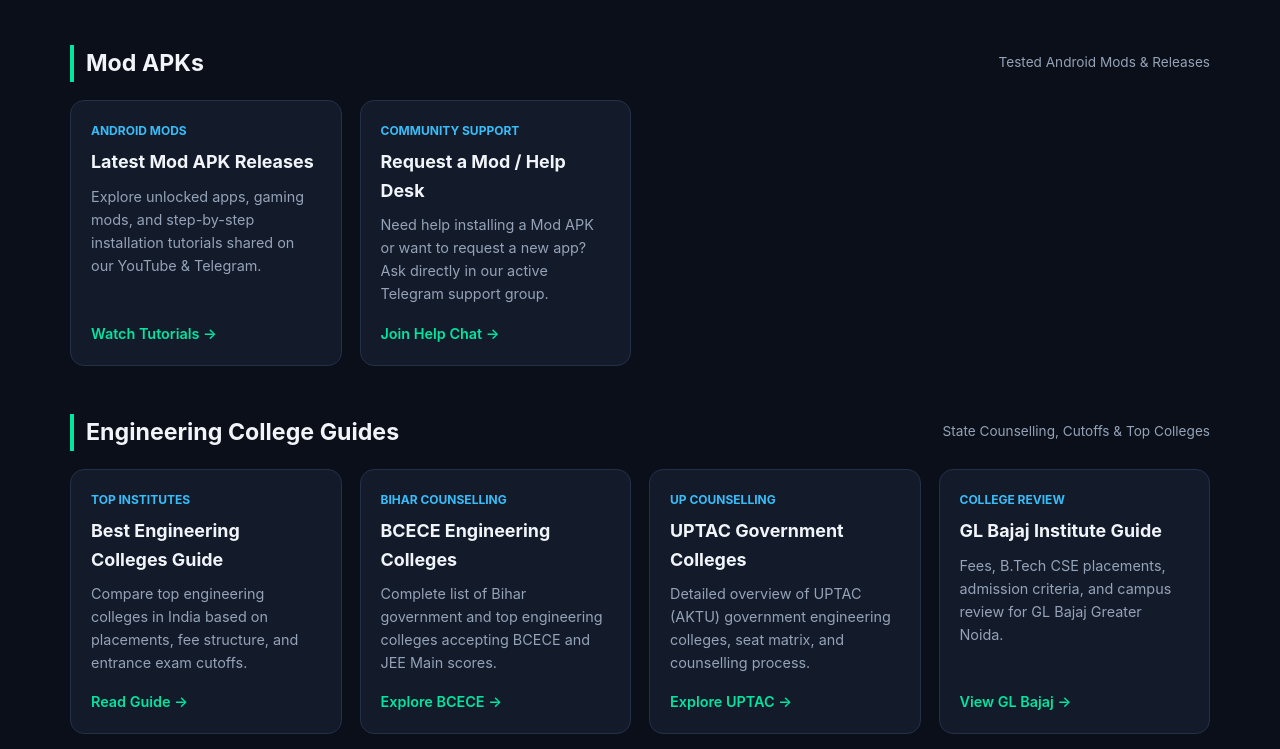
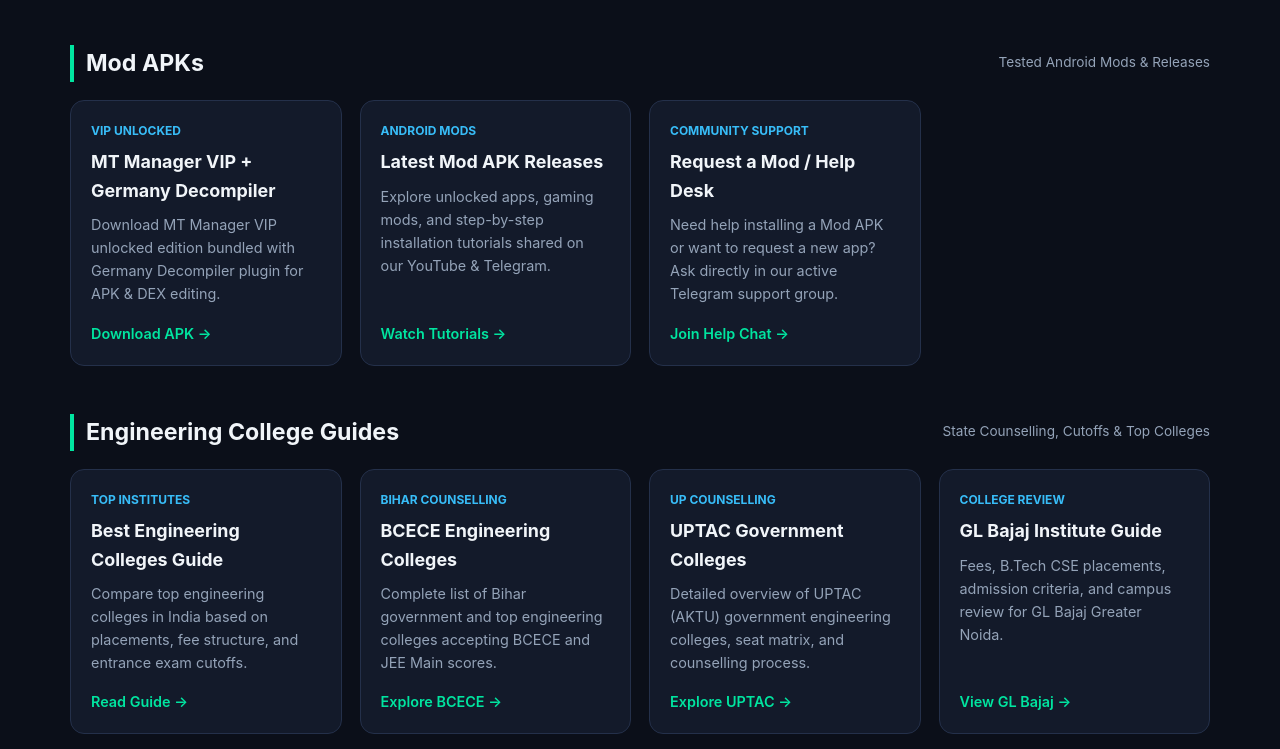
Before and after one commit to luadecode32-hash/luadecode32-hash.github.io, a plain HTML site: page index.html in a window 1280 px wide. Shown: the part 837-1586 px from the top of the page. Drawn offline with Linux system fonts and the light colour scheme.

Commit message:
Add MT Manager VIP card to index.html
Added a new card for MT Manager VIP with a download link.

```diff
--- a/index.html
+++ b/index.html
@@ -399,6 +399,15 @@
         <span>Tested Android Mods &amp; Releases</span>
       </div>
       <div class="grid">
+                <article class="card searchable-item">
+          <div>
+            <div class="card-tag">VIP Unlocked</div>
+            <h3>MT Manager VIP + Germany Decompiler</h3>
+            <p>Download MT Manager VIP unlocked edition bundled with Germany Decompiler plugin for APK &amp; DEX editing.</p>
+          </div>
+          <a href="mt-manager-vip.html" class="card-link">Download APK &rarr;</a>
+                </article>
+
         <article class="card searchable-item">
           <div>
             <div class="card-tag">Android Mods</div>
@@ -507,6 +516,8 @@
         Direct quick links to every tool and guide hosted on Androidsmodarena:
       </p>
       <div class="directory-links">
+                <a href="mt-manager-vip.html" class="searchable-item">MT Manager VIP + Germany Decompiler</a>
+
         <a href="decrypt-lua.html" class="searchable-item">Decrypt Lua Tool</a>
         <a href="BestCollage.html" class="searchable-item">Best Engineering Colleges</a>
         <a href="bcececollages.html" class="searchable-item">BCECE Colleges List</a>
```
